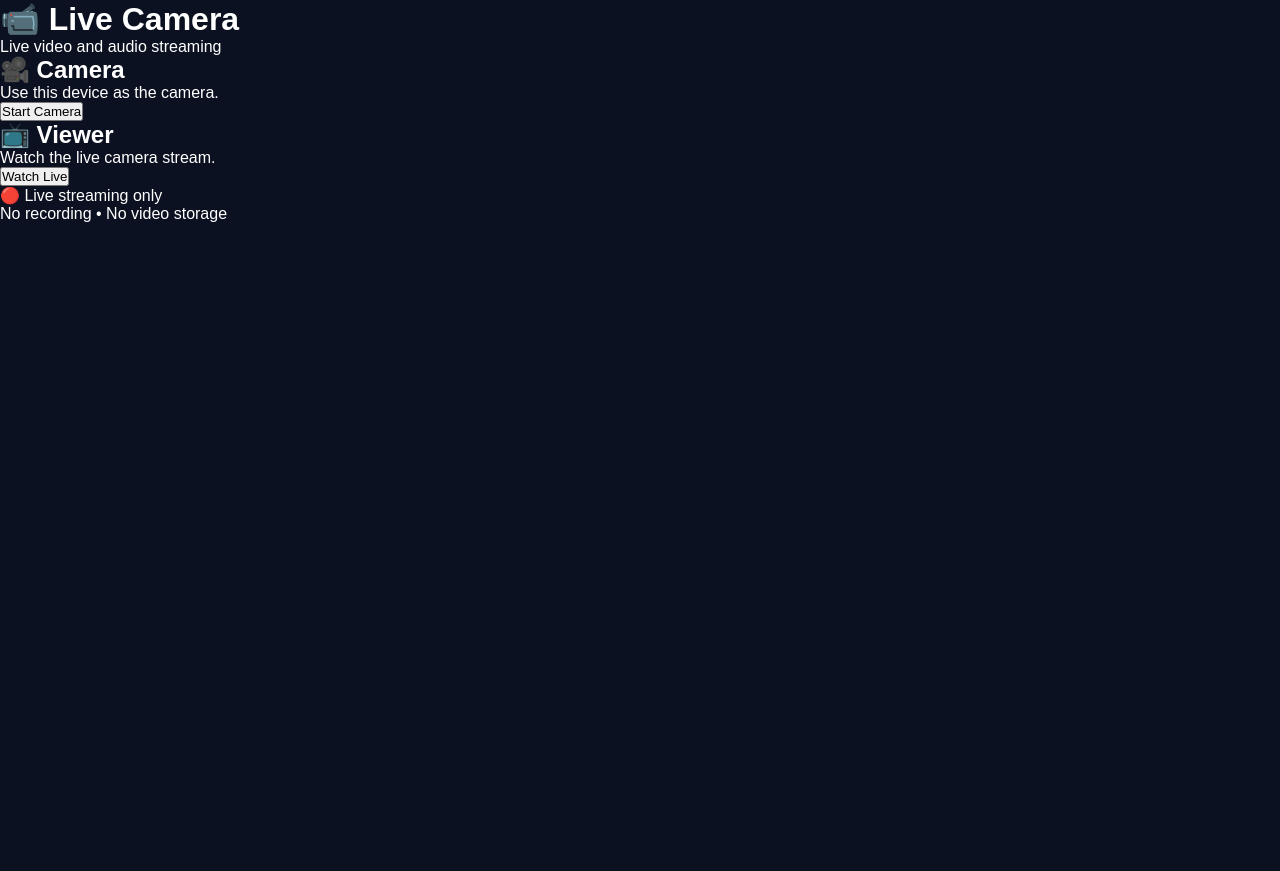
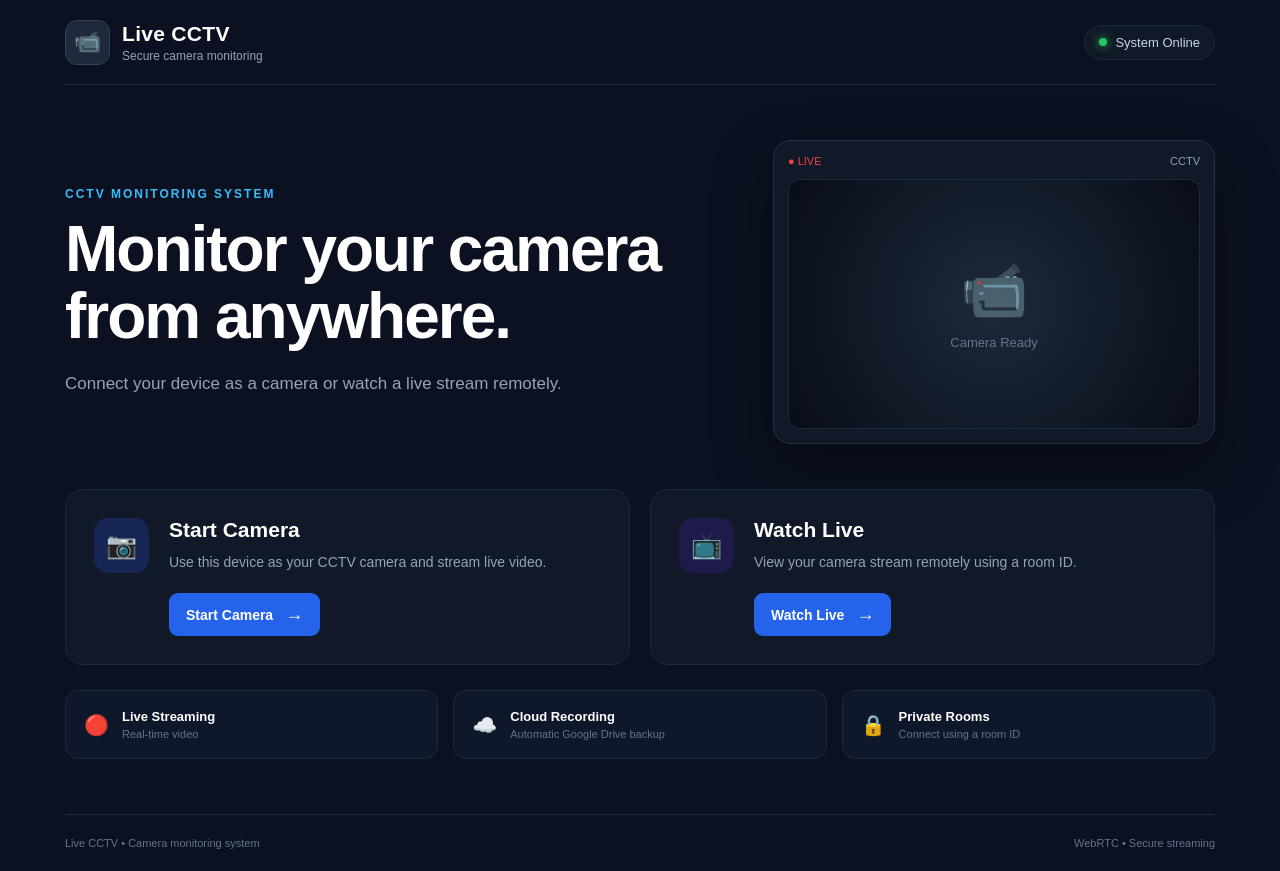
Before and after one commit to harshkr9010/live-camera, a website: page live-camera/public/index.html in a window 1280 px wide. Before the commit the page ends 800 px from the top, so only its background shows below. Drawn offline with Linux system fonts and the light colour scheme.

Commit message:
index.html

```diff
--- a/live-camera/public/index.html
+++ b/live-camera/public/index.html
@@ -10,7 +10,7 @@
         content="width=device-width, initial-scale=1.0"
     >
 
-    <title>Live Camera</title>
+    <title>Live CCTV</title>
 
     <link
         rel="stylesheet"
@@ -19,54 +19,277 @@
 
 </head>
 
+
 <body>
 
-    <div class="container">
+    <div class="page">
 
-        <h1>📹 Live Camera</h1>
 
-        <p class="subtitle">
-            Live video and audio streaming
+        <!-- HEADER -->
+
+        <header class="header">
+
+            <div class="logo">
+
+                <div class="logo-icon">
+                    📹
+                </div>
+
+                <div>
+
+                    <h1>
+                        Live CCTV
+                    </h1>
+
+                    <p>
+                        Secure camera monitoring
                     </p>
 
-        <div class="card">
+                </div>
 
-            <h2>🎥 Camera</h2>
+            </div>
+
+
+            <div class="status">
+
+                <span class="status-dot"></span>
+
+                System Online
+
+            </div>
+
+        </header>
+
+
+
+        <!-- MAIN -->
+
+        <main class="main">
+
+
+            <section class="hero">
+
+                <div class="hero-text">
+
+                    <p class="small-title">
+                        CCTV MONITORING SYSTEM
+                    </p>
+
+                    <h2>
+                        Monitor your camera
+                        <br>
+                        from anywhere.
+                    </h2>
+
+                    <p class="hero-description">
+
+                        Connect your device as a camera
+                        or watch a live stream remotely.
+
+                    </p>
+
+                </div>
+
+
+                <div class="camera-preview">
+
+                    <div class="preview-top">
+
+                        <span>
+                            ● LIVE
+                        </span>
+
+                        <span>
+                            CCTV
+                        </span>
+
+                    </div>
+
+
+                    <div class="preview-screen">
+
+                        <div class="camera-icon">
+                            📹
+                        </div>
 
                         <p>
-                Use this device as the camera.
+                            Camera Ready
                         </p>
 
-            <a href="camera.html">
-                <button>
+                    </div>
+
+                </div>
+
+            </section>
+
+
+
+            <!-- OPTIONS -->
+
+            <section class="options">
+
+
+                <!-- CAMERA -->
+
+                <div class="option-card">
+
+                    <div class="card-icon camera">
+                        📷
+                    </div>
+
+                    <div class="card-content">
+
+                        <h3>
                             Start Camera
-                </button>
+                        </h3>
+
+                        <p>
+                            Use this device as your
+                            CCTV camera and stream
+                            live video.
+                        </p>
+
+                        <a
+                            href="camera.html"
+                            class="button"
+                        >
+                            Start Camera
+                            <span>→</span>
                         </a>
 
                     </div>
 
+                </div>
 
-        <div class="card">
 
-            <h2>📺 Viewer</h2>
+
+                <!-- VIEWER -->
+
+                <div class="option-card">
+
+                    <div class="card-icon viewer">
+                        📺
+                    </div>
+
+                    <div class="card-content">
+
+                        <h3>
+                            Watch Live
+                        </h3>
 
                         <p>
-                Watch the live camera stream.
+                            View your camera stream
+                            remotely using a room ID.
                         </p>
 
-            <a href="viewer.html">
-                <button>
+                        <a
+                            href="viewer.html"
+                            class="button"
+                        >
                             Watch Live
-                </button>
+                            <span>→</span>
                         </a>
 
                     </div>
 
+                </div>
 
-        <p class="notice">
-            🔴 Live streaming only<br>
-            No recording • No video storage
+
+            </section>
+
+
+
+            <!-- FEATURES -->
+
+            <section class="features">
+
+
+                <div class="feature">
+
+                    <div class="feature-icon">
+                        🔴
+                    </div>
+
+                    <div>
+
+                        <strong>
+                            Live Streaming
+                        </strong>
+
+                        <p>
+                            Real-time video
                         </p>
+
+                    </div>
+
+                </div>
+
+
+
+                <div class="feature">
+
+                    <div class="feature-icon">
+                        ☁️
+                    </div>
+
+                    <div>
+
+                        <strong>
+                            Cloud Recording
+                        </strong>
+
+                        <p>
+                            Automatic Google Drive backup
+                        </p>
+
+                    </div>
+
+                </div>
+
+
+
+                <div class="feature">
+
+                    <div class="feature-icon">
+                        🔒
+                    </div>
+
+                    <div>
+
+                        <strong>
+                            Private Rooms
+                        </strong>
+
+                        <p>
+                            Connect using a room ID
+                        </p>
+
+                    </div>
+
+                </div>
+
+
+            </section>
+
+
+        </main>
+
+
+
+        <!-- FOOTER -->
+
+        <footer>
+
+            <p>
+                Live CCTV • Camera monitoring system
+            </p>
+
+            <p>
+                WebRTC • Secure streaming
+            </p>
+
+        </footer>
+
 
     </div>
 
```
Lines whose indentation alone changed are shown as unchanged.
